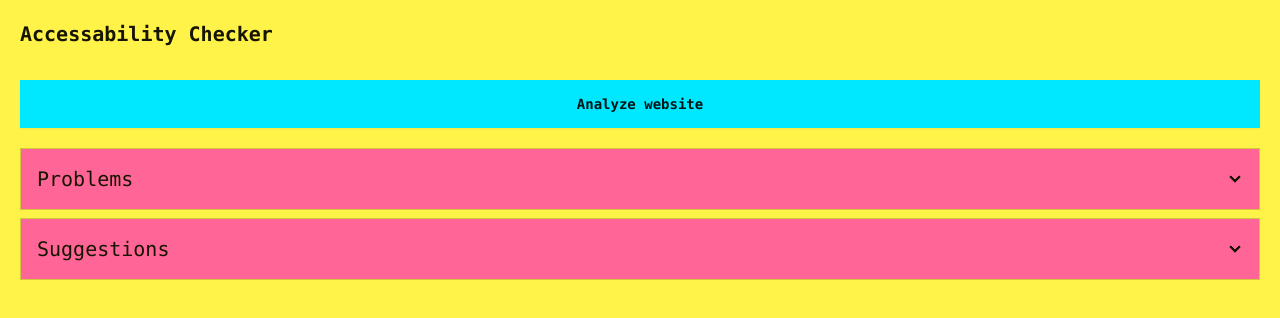
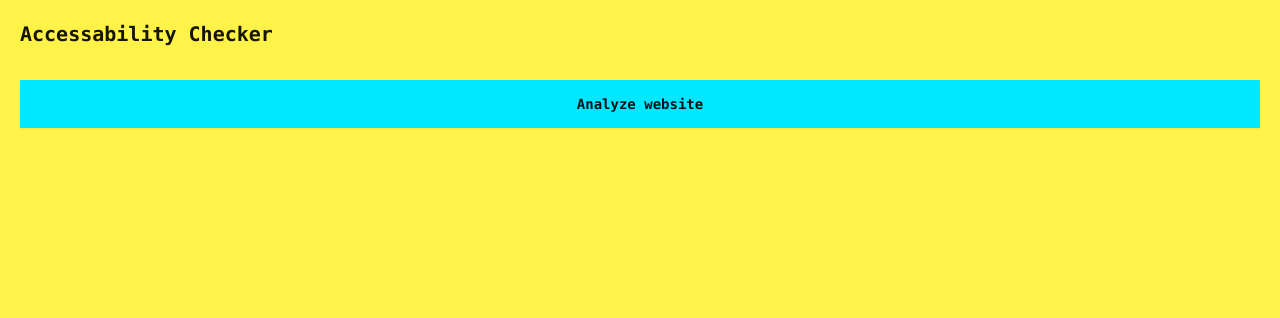
Before and after one commit to AMarinic92/4560-IA, a React (Vite) app in the folder frontend/: page / in a window 1280 px wide. Shown: the top 318 px of the page. Built offline with nearby package versions, Linux system fonts and the light colour scheme.

Commit message:
added conditional rendering to analyze website button

```diff
--- a/frontend/src/App.tsx
+++ b/frontend/src/App.tsx
@@ -1,3 +1,4 @@
+import { useState } from "react"
 import Header from "./components/header"
 import Problems from "./components/problems"
 import Suggestions from "./components/suggestions"
@@ -5,17 +6,32 @@ import Suggestions from "./components/suggestions"
 
 function App() {
 
+  const [isReady, setIsReady] = useState<boolean>(false)
+
   return (
-   <div className="container h-96 w-full  px-5 py-5">
-    <Header />
-    <div className="flex flex-col mt-5 ">
-      <Problems />
-      <Suggestions />
+    <div className="container h-96 w-full  px-5 py-5">
+      <Header
+        changeIsReady={
+          (val: boolean) => {
+            setIsReady(val)
+          }
+        }
+      />
+
+      {
+        isReady ? (<div className="flex flex-col mt-5 ">
+
+          <Problems />
+          <Suggestions />
+
+
+
+        </div>
+        ) : ""
+      }
 
 
     </div>
-
-   </div>
   )
 }
 
--- a/frontend/src/components/header.tsx
+++ b/frontend/src/components/header.tsx
@@ -26,8 +26,8 @@ function Stats() {
     )
 }
 
-const Header = () => {
-    const [init, setInit] = useState<Boolean>(false)
+const Header = ({changeIsReady}:any) => {
+    const [init, setInit] = useState<boolean>(false)
     return (
         <div className="flex flex-col">
             <h1 className="mb-3 text-xl font-bold">Accessability Checker</h1>
@@ -38,6 +38,7 @@ const Header = () => {
                     async ()=>{
                         const url = await getUrl()
                         setInit(true);
+                        changeIsReady(true)
                     }
                 }
             >
```
